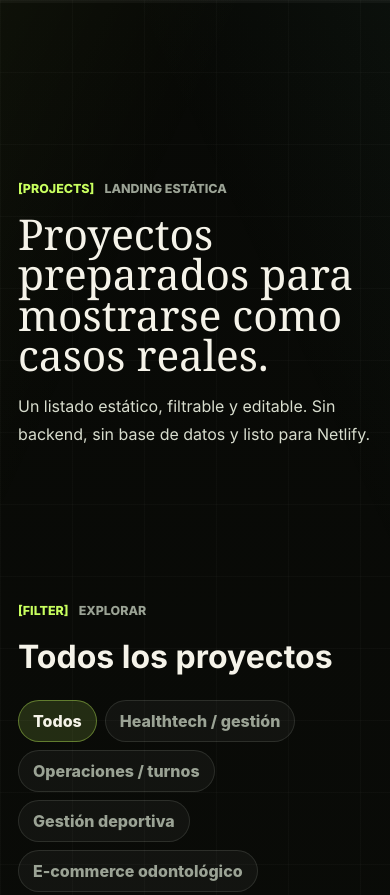
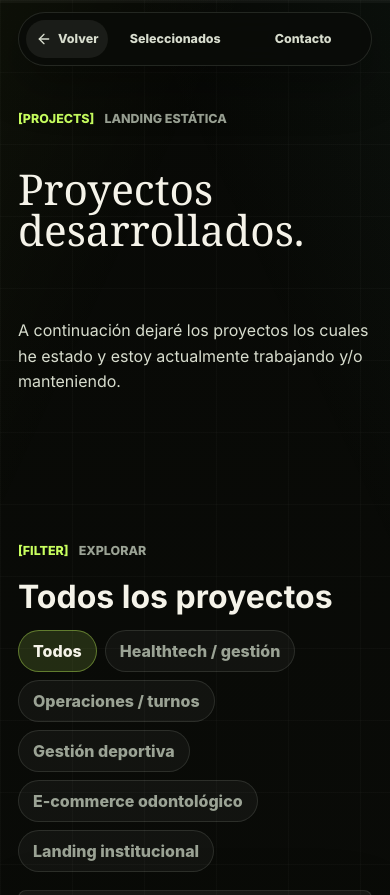
Before and after one commit to DevSantiValenti/Portfolio-DevSantiValenti, a website built with Vite: page proyectos.html in a window 390 px wide. Shown: the top 895 px of the page. Built offline with nearby package versions, Linux system fonts and the light colour scheme.

Commit message:
Mejora la descripción de proyectos y añade navegación móvil; incluye nuevos estilos y estado activo para proyectos.

```diff
--- a/proyectos.html
+++ b/proyectos.html
@@ -38,12 +38,21 @@
       </nav>
     </header>
 
+    <nav class="inner-mobile-nav" aria-label="Navegación móvil de proyectos">
+      <a class="inner-mobile-back" href="/">
+        <i data-lucide="arrow-left" aria-hidden="true"></i>
+        <span>Volver</span>
+      </a>
+      <a class="inner-mobile-link" href="/#projects">Seleccionados</a>
+      <a class="inner-mobile-link" href="/#contact">Contacto</a>
+    </nav>
+
     <main id="main" class="inner-page">
       <section class="page-hero section-block">
         <div class="section-kicker reveal"><span>[PROJECTS]</span><span>Landing estática</span></div>
-        <h1 class="reveal">Proyectos preparados para mostrarse como casos reales.</h1>
+        <h1 class="reveal">Proyectos desarrollados.</h1>
         <p class="reveal">
-          Un listado estático, filtrable y editable. Sin backend, sin base de datos y listo para Netlify.
+          A continuación dejaré los proyectos los cuales he estado y estoy actualmente trabajando y/o manteniendo.
         </p>
       </section>
 
--- a/src/css/styles.css
+++ b/src/css/styles.css
@@ -256,7 +256,8 @@ button {
 
 .mobile-menu-button,
 .mobile-dock,
-.mobile-menu {
+.mobile-menu,
+.inner-mobile-nav {
   display: none;
 }
 
@@ -648,6 +649,14 @@ button {
   font-weight: 500;
 }
 
+.section-note {
+  max-width: 640px;
+  margin: 18px 0 0;
+  color: var(--text-soft);
+  font-size: 1rem;
+  line-height: 1.7;
+}
+
 .about-layout,
 .education-layout,
 .contact-layout,
@@ -949,6 +958,22 @@ button {
 
 .project-content {
   padding: 18px;
+}
+
+.project-status {
+  display: inline-flex;
+  align-items: center;
+  width: fit-content;
+  min-height: 28px;
+  margin-bottom: 12px;
+  padding: 5px 9px;
+  border: 1px solid var(--accent-line);
+  border-radius: 999px;
+  background: var(--accent-soft);
+  color: var(--accent);
+  font-size: 0.72rem;
+  font-weight: 900;
+  text-transform: uppercase;
 }
 
 .project-meta,
@@ -1286,7 +1311,9 @@ button {
 }
 
 .page-hero {
-  padding-bottom: 50px;
+  /* min-height: 460px; */
+  padding-top: 86px;
+  padding-bottom: 42px;
 }
 
 .page-hero h1,
@@ -1511,6 +1538,59 @@ button {
     font-weight: 850;
     pointer-events: auto;
     backdrop-filter: blur(14px);
+  }
+
+  body[data-page="projects"] {
+    padding-bottom: 28px;
+  }
+
+  body[data-page="projects"] .site-header {
+    display: none;
+  }
+
+  .inner-mobile-nav {
+    position: fixed;
+    top: 12px;
+    left: var(--pad);
+    right: var(--pad);
+    z-index: 930;
+    display: grid;
+    grid-template-columns: auto 1fr 1fr;
+    gap: 6px;
+    padding: 7px;
+    border: 1px solid var(--line);
+    border-radius: 999px;
+    background: rgba(10, 12, 8, 0.88);
+    box-shadow: 0 18px 50px rgba(0, 0, 0, 0.32);
+    backdrop-filter: blur(16px);
+  }
+
+  .inner-mobile-nav a {
+    display: inline-flex;
+    align-items: center;
+    justify-content: center;
+    min-width: 0;
+    min-height: 38px;
+    padding: 0 10px;
+    border-radius: 999px;
+    color: var(--text-soft);
+    font-size: 0.78rem;
+    font-weight: 850;
+  }
+
+  .inner-mobile-nav a:hover,
+  .inner-mobile-back {
+    background: rgba(245, 243, 233, 0.07);
+    color: var(--text);
+  }
+
+  .inner-mobile-back {
+    gap: 6px;
+  }
+
+  .inner-mobile-back svg {
+    width: 16px;
+    height: 16px;
   }
 
   .mobile-menu {
@@ -1576,6 +1656,18 @@ button {
     padding: 70px 0;
   }
 
+  .inner-page {
+    padding-top: 0;
+  }
+
+  .page-hero {
+    display: grid;
+    /* align-content: end; */
+    min-height: min(76svh, 560px);
+    padding-top: 104px;
+    padding-bottom: 54px;
+  }
+
   .hero {
     min-height: auto;
     padding-top: 86px;
@@ -1616,6 +1708,10 @@ button {
   .page-hero h1,
   .case-hero h1 {
     font-size: 3.2rem;
+  }
+
+  .page-hero h1 {
+    max-width: 11ch;
   }
 
   .section-heading h2,
@@ -1691,6 +1787,25 @@ button {
   .page-hero h1,
   .case-hero h1 {
     font-size: 2.65rem;
+  }
+
+  .page-hero {
+    min-height: min(68svh, 500px);
+    padding-top: 86px;
+    padding-bottom: 38px;
+  }
+
+  .page-hero p {
+    line-height: 1.6;
+  }
+
+  .project-browser {
+    padding-top: 44px;
+  }
+
+  .browser-header {
+    gap: 14px;
+    margin-bottom: 18px;
   }
 
   .hero-role {
--- a/src/data/projects.ts
+++ b/src/data/projects.ts
@@ -74,7 +74,8 @@ export const projects: Project[] = [
     demoUrl: null,
     githubUrl: "https://github.com/Iterart/sonrie",
     externalUrl: null,
-    featured: true
+    featured: true,
+    active: true
   },
   {
     id: "02",
@@ -154,7 +155,8 @@ export const projects: Project[] = [
     demoUrl: null,
     githubUrl: null,
     externalUrl: null,
-    featured: true
+    featured: true,
+    active: true
   },
   {
     id: "03",
@@ -230,7 +232,8 @@ export const projects: Project[] = [
     demoUrl: null,
     githubUrl: null,
     externalUrl: null,
-    featured: true
+    featured: true,
+    active: true
   },
   {
     id: "04",
@@ -314,7 +317,8 @@ export const projects: Project[] = [
     demoUrl: "https://electrodentalnea.com.ar",
     githubUrl: "https://github.com/DevSantiValenti/electrodentalNea",
     externalUrl: "https://electrodentalnea.com.ar",
-    featured: true
+    featured: true,
+    active: true
   },
   {
     id: "05",
@@ -395,6 +399,7 @@ export const projects: Project[] = [
     githubUrl: null,
     externalUrl:
       "https://electrodentalnea.com.ar/catalogo?categoria=repuestos&subcategoria=plaquetas-electronicas-sillones",
-    featured: false
+    featured: false,
+    active: true
   }
 ];
--- a/src/data/types.ts
+++ b/src/data/types.ts
@@ -48,6 +48,7 @@ export interface Project {
   githubUrl: string | null;
   externalUrl: string | null;
   featured: boolean;
+  active?: boolean;
 }
 
 export interface EducationItem {
--- a/src/js/main.ts
+++ b/src/js/main.ts
@@ -2,6 +2,7 @@ import "../css/styles.css";
 
 import {
   AlertCircle,
+  ArrowLeft,
   ArrowRight,
   ArrowUpRight,
   Award,
@@ -46,6 +47,7 @@ document.documentElement.classList.add("js-ready");
 
 const iconSet = {
   AlertCircle,
+  ArrowLeft,
   ArrowRight,
   ArrowUpRight,
   Award,
--- a/src/js/projects.ts
+++ b/src/js/projects.ts
@@ -91,6 +91,7 @@ export const projectCardTemplate = (project: Project): string => `
       ${renderProjectPreview(project)}
     </a>
     <div class="project-content">
+      ${project.active ? `<span class="project-status">Activo / en uso</span>` : ""}
       <div class="project-meta">
         <span>${project.id}</span>
         <span>${project.category}</span>
```
Also changed, not shown: index.html (+8 -2 lines), public/images/projects/turnero-facil-agenda-uno.png.
